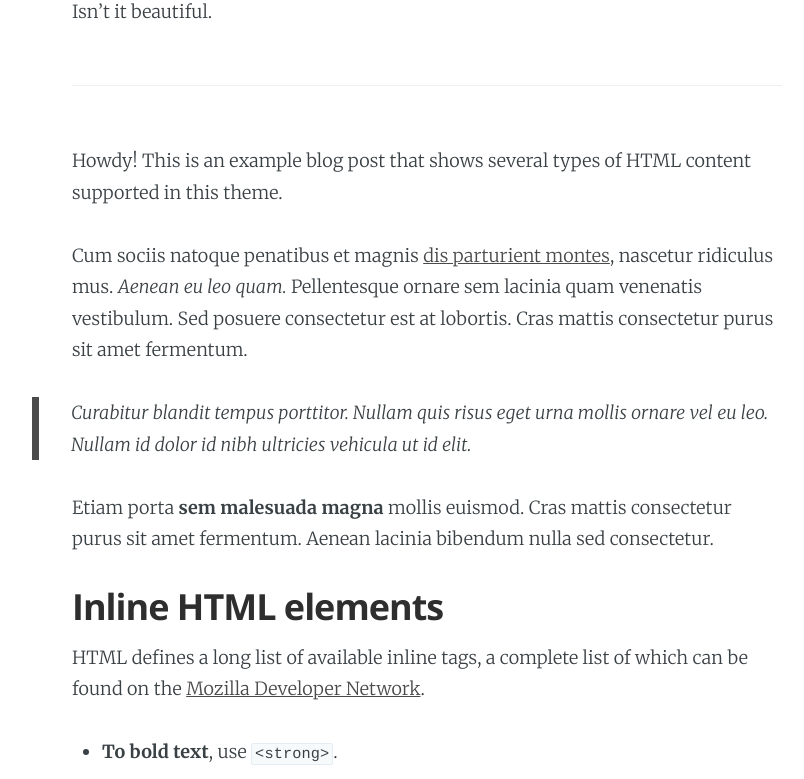
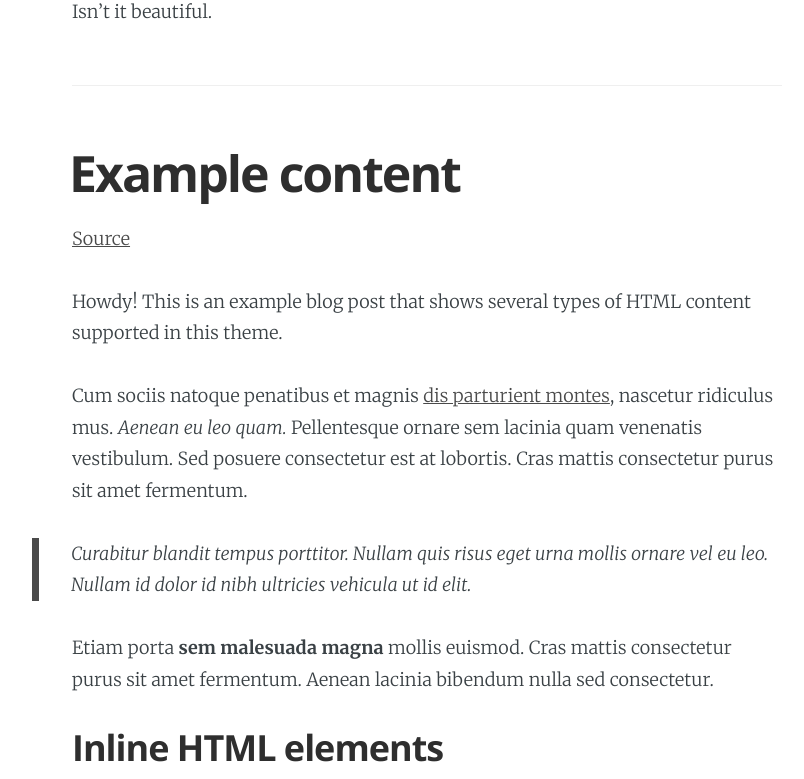
Before and after one commit to lunaroja/abrahamvelazquez.github.io, a Jekyll site: the page built from pages/style-guide.md, in a window 1280 px wide and 900 px high, scrolled down 8578 px, cut to the strip 121-900 px from the top of the window. Shown: the whole strip, without its empty margins (213-1017 px from the left). Built offline with Jekyll 4.4.1, drawn with Linux system fonts in a browser that asks for light colours; nearby versions of some CDN libraries; Markdown is read by kramdown in place of the engine named in the settings.

Commit message:
Source for Example content

```diff
--- a/pages/style-guide.md
+++ b/pages/style-guide.md
@@ -194,6 +194,10 @@ Isn't it beautiful.
 
 -----
 
+# Example content
+
+[Source](http://demo.getpoole.com/2014/01/01/example-content/)
+
 <p class="message">
   Howdy! This is an example blog post that shows several types of HTML content supported in this theme.
 </p>
```
